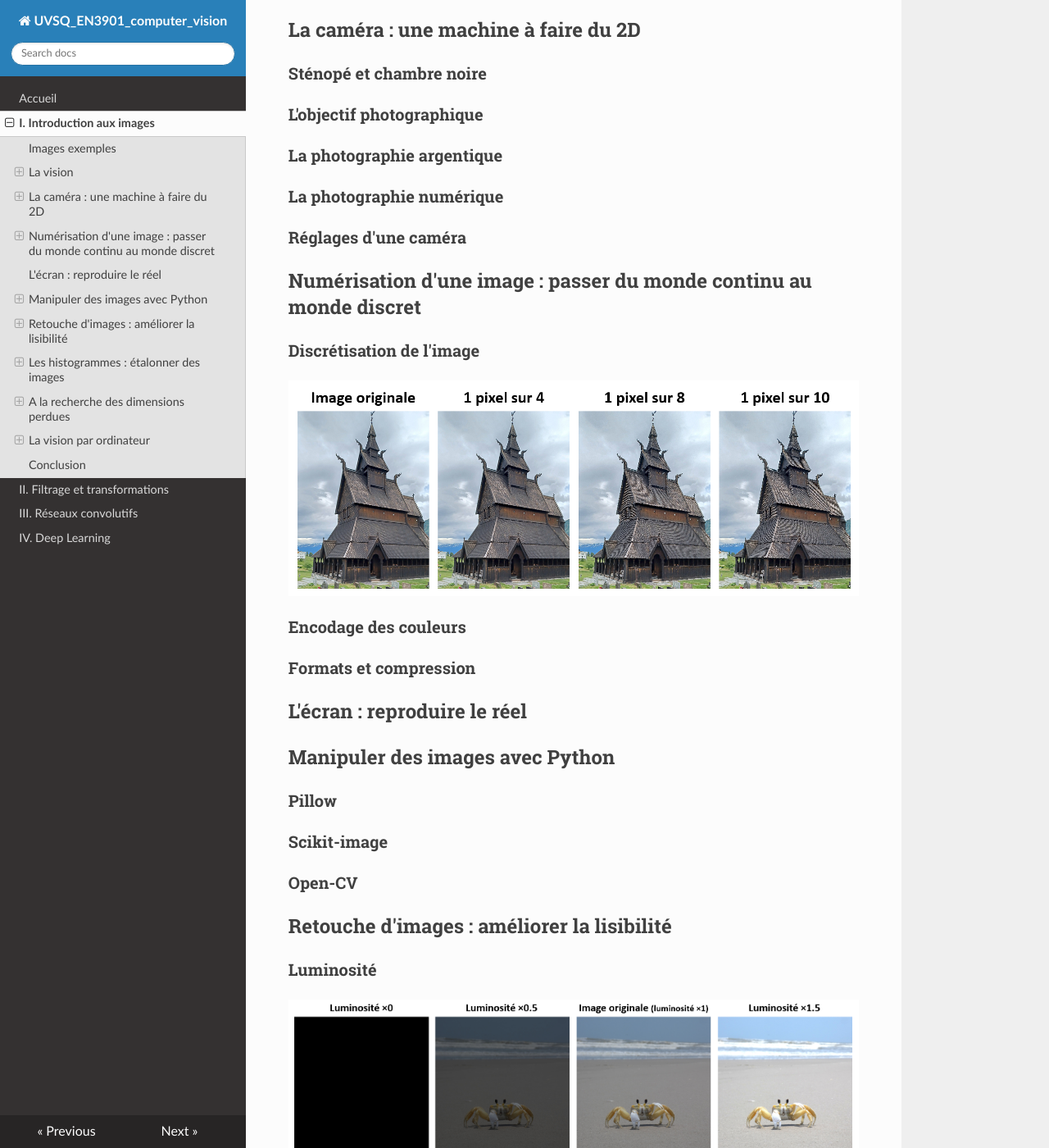
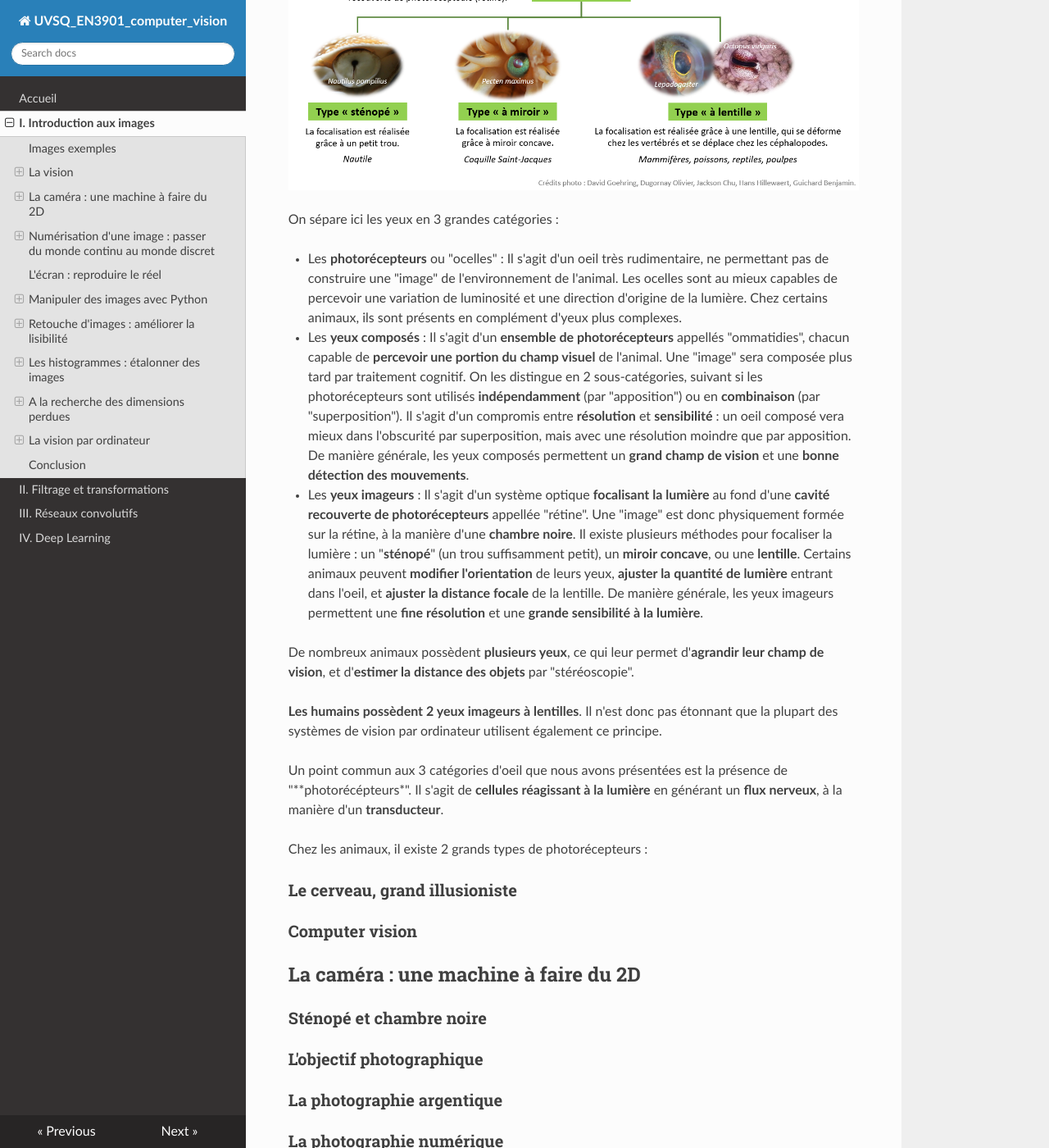
Before and after one commit to NicOudart/UVSQ_EN3901_computer_vision, an MkDocs documentation site: the page built from docs/Chap1_Introduction_images.md, in a window 1280 px wide and 1400 px high, scrolled down 4448 px. Shown: the whole window at 82% size. Built offline with MkDocs 1.6.1, drawn with Linux system fonts in a browser that asks for light colours; nearby versions of some CDN libraries; some of the changed text lies outside the part shown.

Commit message:
-Progress on Chapter 1.

```diff
--- a/docs/Chap1_Introduction_images.md
+++ b/docs/Chap1_Introduction_images.md
@@ -74,9 +74,54 @@
 
 ### Intéraction lumière-surface
 
+
+
 ### L'oeil, organe de la vision
 
+Dans les systèmes de vision animale, l'**oeil** est le **capteur**.
+
+Il s'agit d'un organe capable de **détecter la lumière** provenant d'une ou plusieurs **directions**, et de convertir cette information en **flux nerveux**.
+Il est parfois capable de transmettre des **informations complémentaires** sur la lumière reçue (intensité, longueur d'onde, polarisation).
+
+Au cours de l'évolution, différents types d'oeil sont apparus dans le monde animal, avec **différentes méthodes** et **différents niveaux de complexité** suivant les contraintes environnementales auxquels les animaux sont soumis.
+Certains types d'oeil sont même apparus plusieurs fois par convergence évolutive, pour des animaux très différents mais soumis aux mêmes contraintes.
+
+Voici un résumé très succinct des différents types d'oeil que l'on rencontre actuellement dans la nature :
+
 ![Les différents types d'oeil](img/Chap1_eye_types.png)
+
+On sépare ici les yeux en 3 grandes catégories :
+
+* Les **photorécepteurs** ou "ocelles" :
+Il s'agit d'un oeil très rudimentaire, ne permettant pas de construire une "image" de l'environnement de l'animal.
+Les ocelles sont au mieux capables de percevoir une variation de luminosité et une direction d'origine de la lumière.
+Chez certains animaux, ils sont présents en complément d'yeux plus complexes.
+
+* Les **yeux composés** :
+Il s'agit d'un **ensemble de photorécepteurs** appellés "ommatidies", chacun capable de **percevoir une portion du champ visuel** de l'animal.
+Une "image" sera composée plus tard par traitement cognitif.
+On les distingue en 2 sous-catégories, suivant si les photorécepteurs sont utilisés **indépendamment** (par "apposition") ou en **combinaison** (par "superposition").
+Il s'agit d'un compromis entre **résolution** et **sensibilité** : un oeil composé vera mieux dans l'obscurité par superposition, mais avec une résolution moindre que par apposition.
+De manière générale, les yeux composés permettent un **grand champ de vision** et une **bonne détection des mouvements**.
+
+* Les **yeux imageurs** :
+Il s'agit d'un système optique **focalisant la lumière** au fond d'une **cavité recouverte de photorécepteurs** appellée "rétine".
+Une "image" est donc physiquement formée sur la rétine, à la manière d'une **chambre noire**.
+Il existe plusieurs méthodes pour focaliser la lumière : un "**sténopé**" (un trou suffisamment petit), un **miroir concave**, ou une **lentille**.
+Certains animaux peuvent **modifier l'orientation** de leurs yeux, **ajuster la quantité de lumière** entrant dans l'oeil, et **ajuster la distance focale** de la lentille.
+De manière générale, les yeux imageurs permettent une **fine résolution** et une **grande sensibilité à la lumière**.
+
+De nombreux animaux possèdent **plusieurs yeux**, ce qui leur permet d'**agrandir leur champ de vision**, et d'**estimer la distance des objets** par "stéréoscopie".
+
+**Les humains possèdent 2 yeux imageurs à lentilles**.
+Il n'est donc pas étonnant que la plupart des systèmes de vision par ordinateur utilisent également ce principe.
+
+Un point commun aux 3 catégories d'oeil que nous avons présentées est la présence de "**photorécépteurs*".
+Il s'agit de **cellules réagissant à la lumière** en générant un **flux nerveux**, à la manière d'un **transducteur**.
+
+Chez les animaux, il existe 2 grands types de photorécepteurs :
+
+
 
 ### Le cerveau, grand illusioniste
 
```
